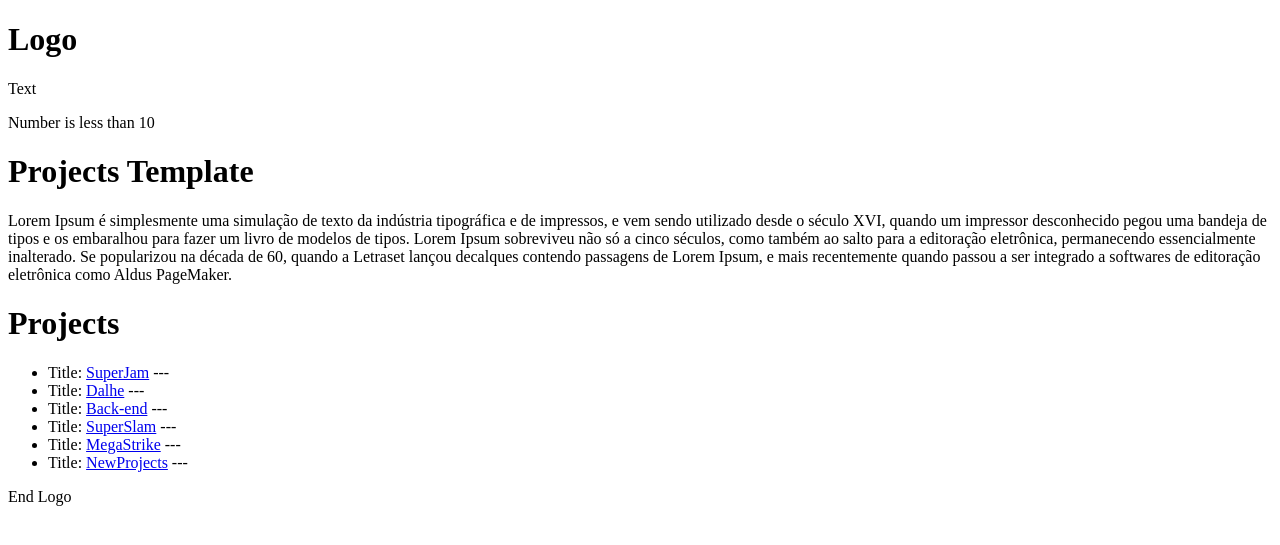
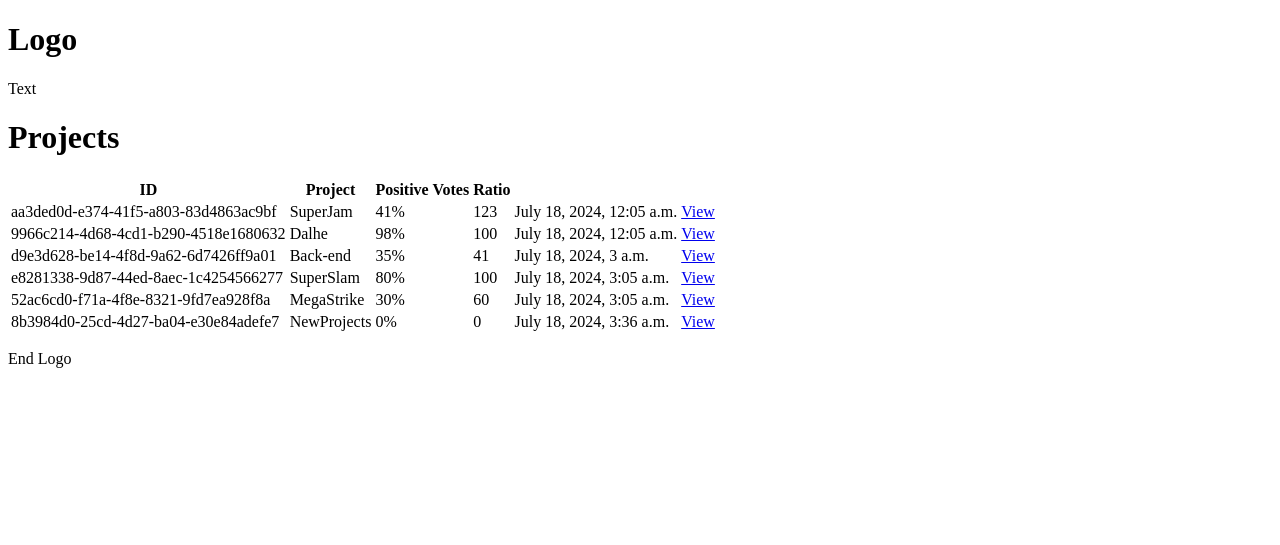
Before and after one commit to ViniciusBaumann/sistema-DevSearch, a Django app: template projects/templates/projects/projects.html in a window 1280 px wide. Shown: the top 545 px of the page. Run offline with Django 5.2, Linux system fonts and the light colour scheme; the template is opened without the code that fills it: values that come from a table or form of the project are taken from there, others are empty; data comes from the database, SQL or seed files in the repository; parts of the project's set-up code (start-up, migrations or seed data) failed here and were passed over.

Commit message:
change in projects loyout

```diff
--- a/projects/templates/projects/projects.html
+++ b/projects/templates/projects/projects.html
@@ -1,20 +1,24 @@
 {% extends 'main.html' %}
 {% block content %}
 
-{% if number > 10 %}
-<p>Number is greater than 10</p>
-{% else %}
-<p>Number is less than 10</p>
-{% endif %}
-
-<h1>Projects Template</h1>
-<p>Lorem Ipsum é simplesmente uma simulação de texto da indústria tipográfica e de impressos, e vem sendo utilizado desde o século XVI, quando um impressor desconhecido pegou uma bandeja de tipos e os embaralhou para fazer um livro de modelos de tipos. Lorem Ipsum sobreviveu não só a cinco séculos, como também ao salto para a editoração eletrônica, permanecendo essencialmente inalterado. Se popularizou na década de 60, quando a Letraset lançou decalques contendo passagens de Lorem Ipsum, e mais recentemente quando passou a ser integrado a softwares de editoração eletrônica como Aldus PageMaker.</p>
 <h1>Projects</h1>
-
-<ul>
+<table>
+    <tr>
+        <th>ID</th>
+        <th>Project</th>
+        <th>Positive Votes</th>
+        <th>Ratio</th>
+    </tr>
     {% for project in projects %}
-    <li>Title: <a href ="{% url 'project' project.id %}">{{project.title}}</a> --- {{project.description}} </li>
+    <tr>
+        <td>{{project.id}}</td>
+        <td>{{project.title}}</td>
+        <td>{{project.vote_ratio}}%</td>
+        <td>{{project.vote_total}}</td>
+        <td>{{project.created}}</td>
+        <td><a href ="{% url 'project' project.id %}">View</td>
+    </tr>
     {% endfor %}
-</ul>
+</table>
 
 {% endblock content %}
```
